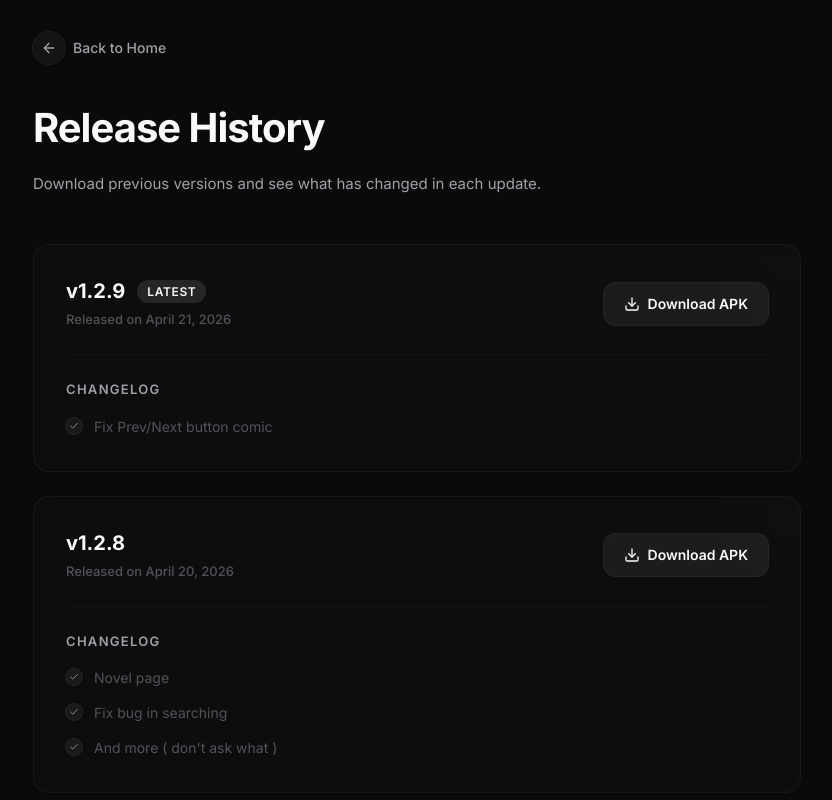
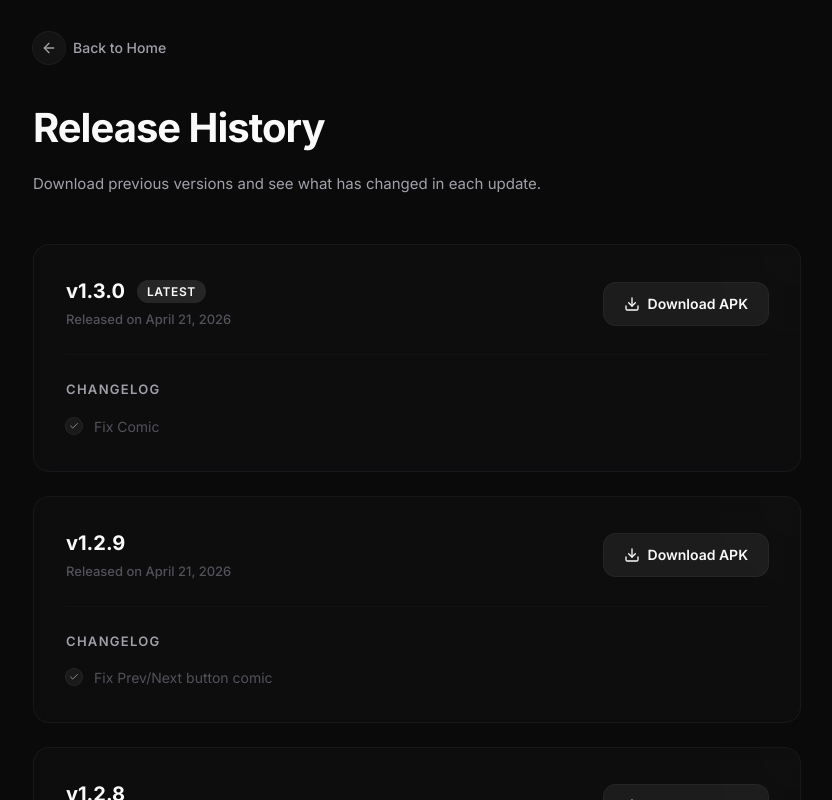
Before and after one commit to Naotica2/naoflix-downloader, a React (Vite) app: page /releases in a window 1280 px wide. Shown: the top 800 px of the page, without its empty margins (223-1055 px from the left). Built offline with nearby package versions, Linux system fonts and the light colour scheme.

Commit message:
naoflix update v1.3.0

```diff
--- a/public/releases.json
+++ b/public/releases.json
@@ -108,5 +108,13 @@
     "changelog": [
       "Fix Prev/Next button comic"
     ]
+  },
+              {
+    "version": "1.3.0",
+    "date": "2026-04-21",
+    "downloadUrl": "https://gnsnwcipctlgehcwiukq.supabase.co/storage/v1/object/public/naoflix/naoflix%20v1.3.0.apk",
+    "changelog": [
+      "Fix Comic"
+    ]
   }
 ]
--- a/src/App.jsx
+++ b/src/App.jsx
@@ -250,7 +250,7 @@ function Hero() {
           {}
           <div className="flex w-full flex-col items-center sm:w-auto">
             <a
-              href="https://gnsnwcipctlgehcwiukq.supabase.co/storage/v1/object/public/naoflix/naoflix%20v1.2.9.apk"
+              href="https://gnsnwcipctlgehcwiukq.supabase.co/storage/v1/object/public/naoflix/naoflix%20v1.3.0.apk"
               download="naoflix.apk"
               id="cta-download"
               className="group inline-flex w-full items-center justify-center gap-2.5 rounded-xl bg-text-primary px-6 py-3 text-[14px] font-semibold text-surface shadow-lg shadow-white/[0.04] transition-all duration-200 ease-in-out hover:bg-accent hover:shadow-white/[0.08] active:scale-[0.98] sm:w-auto"
```
